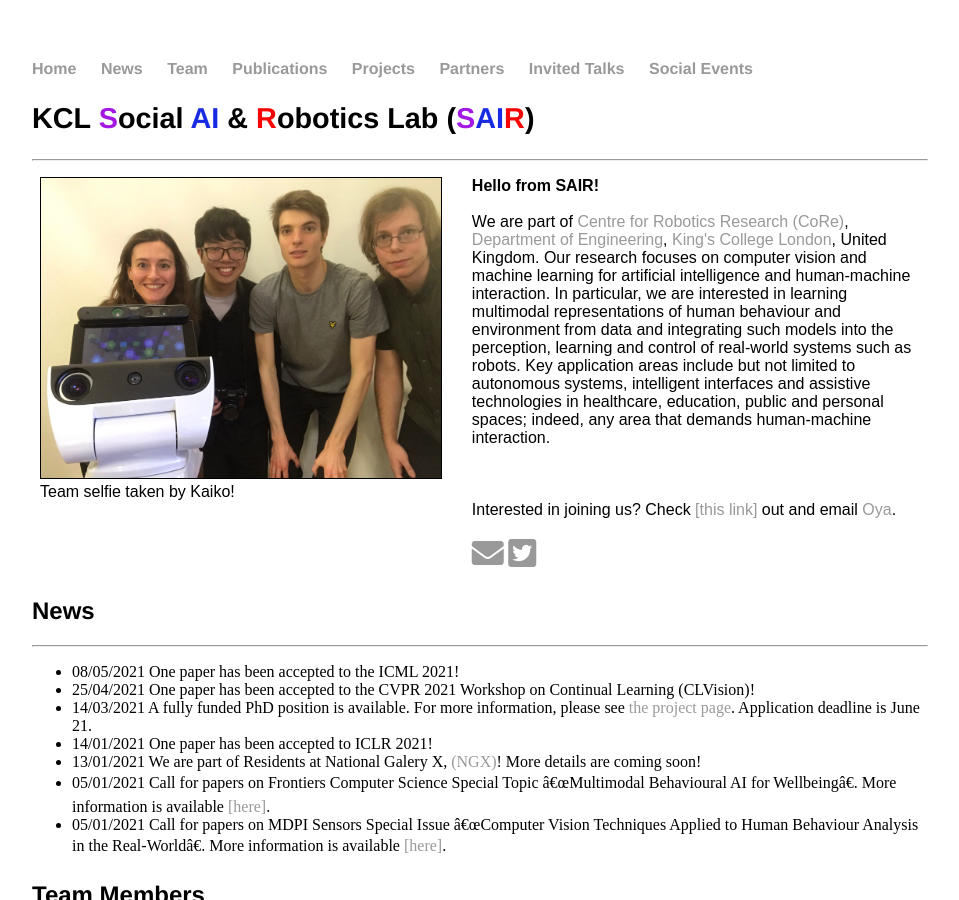
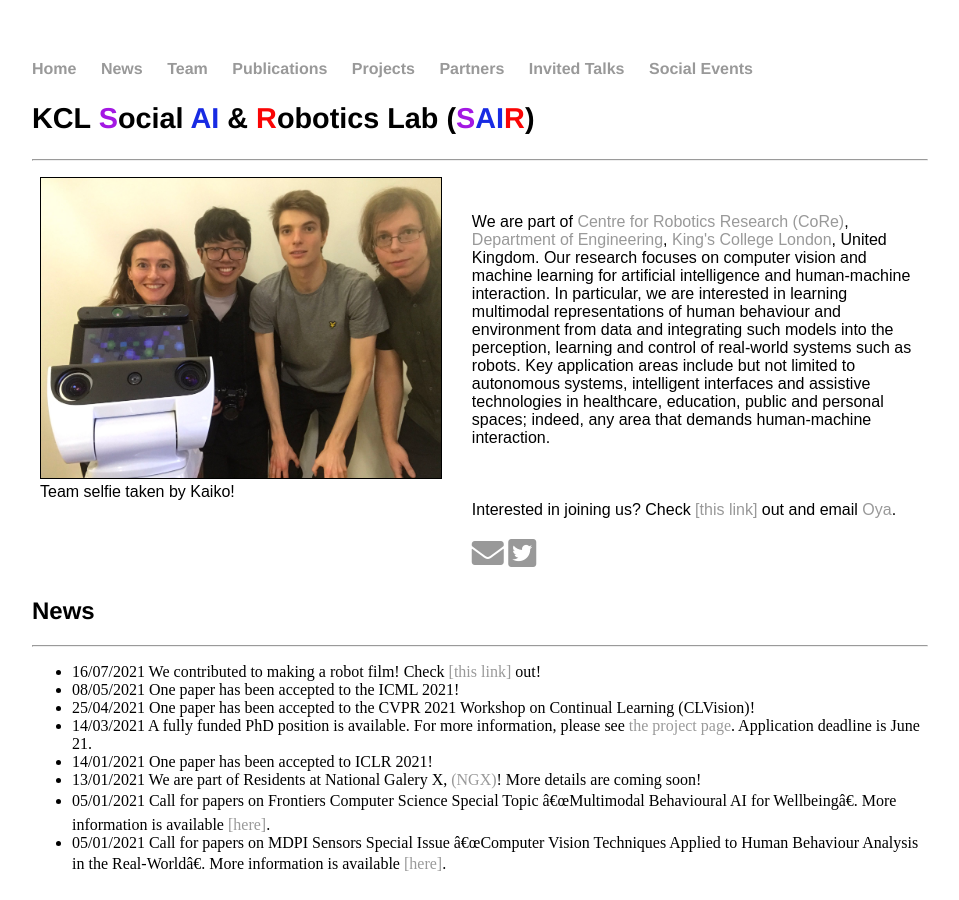
Before and after one commit to sairlab/sairlab.github.io, a Jekyll site: the page built from index.html, in a window 1280 px wide and 900 px high. Shown: the whole window, without its empty margins (160-1119 px from the left). Built offline with Jekyll 4.4.1, drawn with Linux system fonts in a browser that asks for light colours; a style sheet for code colours, icons or effects is not loaded; some of the changed text lies outside the part shown.

Commit message:
Update index.html

```diff
--- a/index.html
+++ b/index.html
@@ -19,7 +19,6 @@ title: SAIR lab
             Team selfie taken by Kaiko!
 	</td>
 	<td>
-		<b>Hello from SAIR! </b>
             <br><br>
          We are part of <a href="https://www.kcl.ac.uk/research/core"> Centre for Robotics Research (CoRe)</a>, <a href="https://www.kcl.ac.uk/engineering"> Department of Engineering</a>, <a href="https://www.kcl.ac.uk"> King's College London</a>, United Kingdom. Our research focuses on computer vision and machine learning for artificial intelligence and human-machine interaction. In particular, we are interested in learning multimodal representations of human behaviour and environment from data and integrating such models into the perception, learning and control of real-world systems such as robots. Key application areas include but not limited to autonomous systems, intelligent interfaces and assistive technologies in healthcare, education, public and personal spaces; indeed, any area that demands human-machine interaction.
             <br><br>
@@ -40,6 +39,7 @@ title: SAIR lab
 
     <hr>
     <ul>
+        <li> 16/07/2021 We contributed to making a robot film! Check <a href="https://www.linkedin.com/posts/tom-whiteside-b9549022_tokyo2020-startyourimpossible-hsr-activity-6821741422845186048-TgNm/">[this link]</a> out!</li>
         <li> 08/05/2021 One paper has been accepted to the ICML 2021! </li>
         <li> 25/04/2021 One paper has been accepted to the CVPR 2021 Workshop on Continual Learning (CLVision)! </li>
         <li> 14/03/2021 A fully funded PhD position is available. For more information, please see <a href="https://safeandtrustedai.org/project/user-aware-plan-explanation-generation-for-human-robot-interaction/">the project page</a>. Application deadline is June 21.</li>
```
Also changed, not shown: other parts of index.html (+1 -1 lines).
